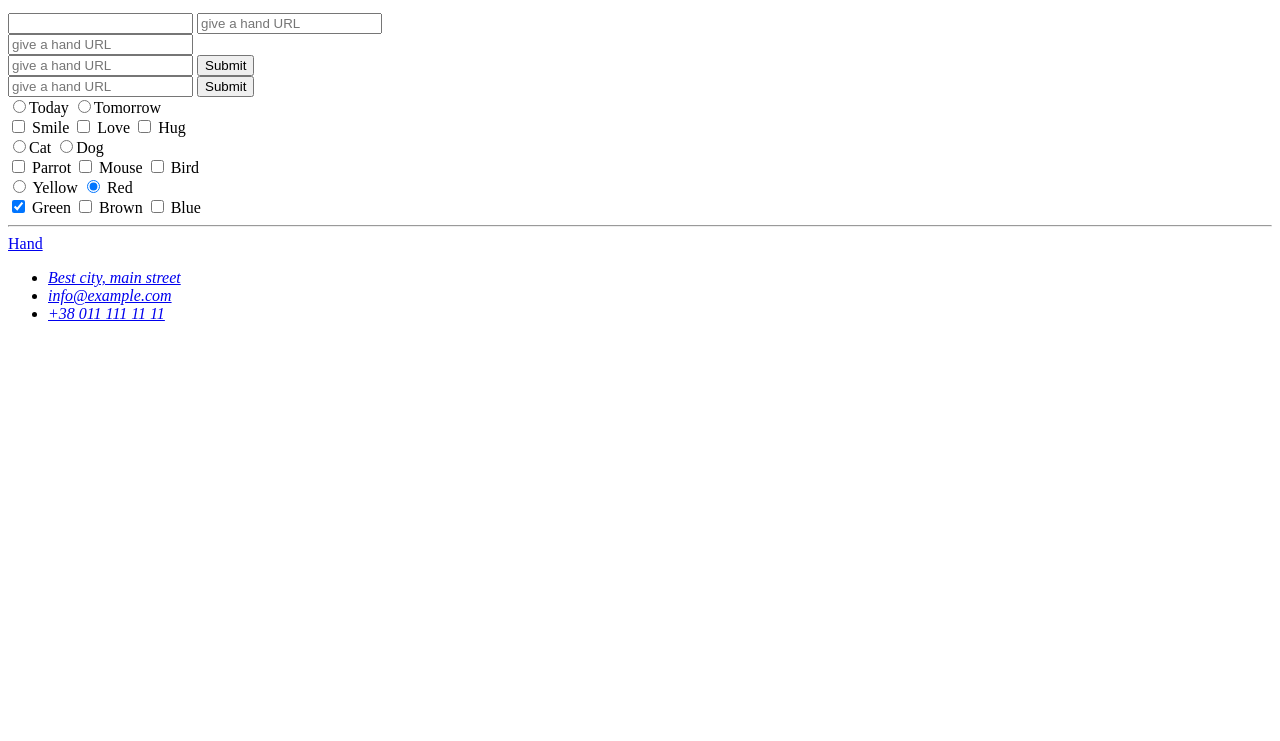
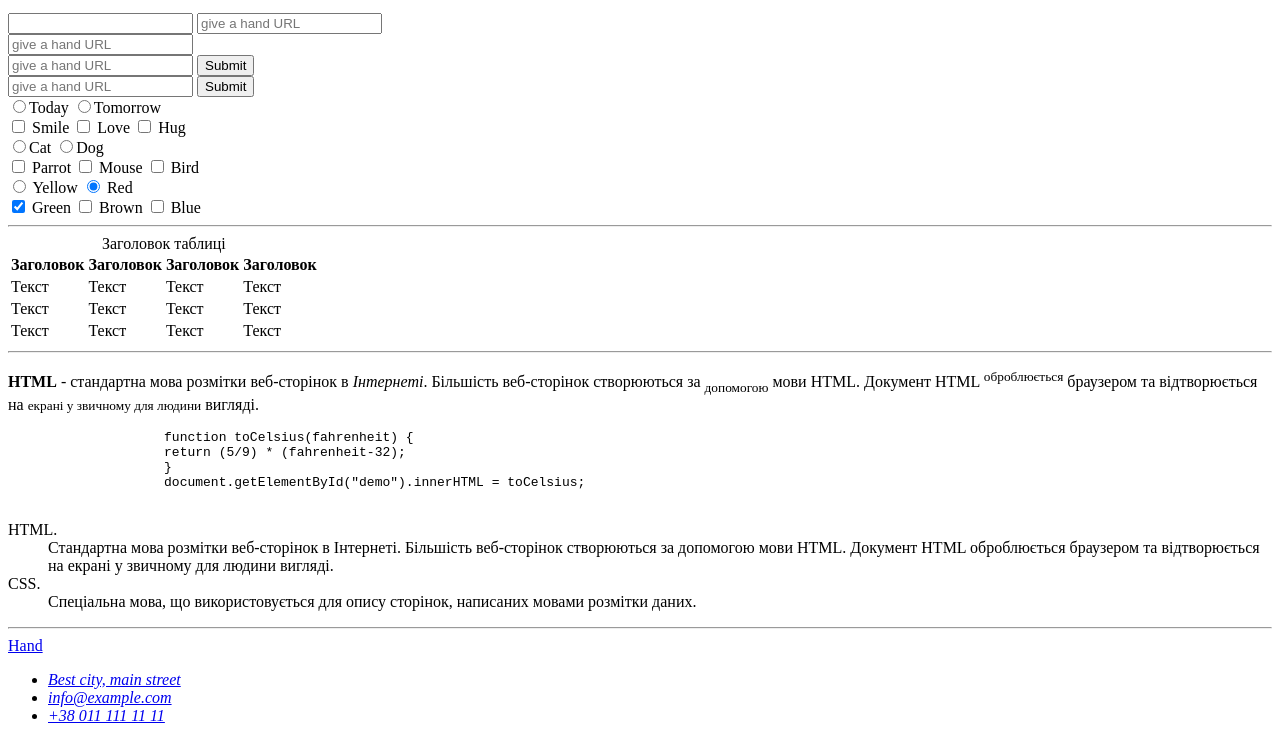
Before and after one commit to KsushkaKov/kovalenko, a plain HTML site: page index.html in a window 1280 px wide. Shown: the part 728-1469 px from the top of the page. Before the commit the page ends 1067 px from the top, so only its background shows below. Drawn offline with Linux system fonts and the light colour scheme.

Commit message:
Learned tags

```diff
--- a/index.html
+++ b/index.html
@@ -104,6 +104,72 @@
         </form>
         <!--<hr>горизонтальна лінія-->
         <hr>
+<!--<table> створення таблиці-->
+        <table>
+            <caption>Заголовок таблиці</caption>
+
+                <thead>
+                    <tr>
+                        <th>Заголовок</th>
+                        <th>Заголовок</th>
+                        <th>Заголовок</th>
+                        <th>Заголовок</th>
+                    </tr>
+                </thead>
+
+                <tbody>
+                    <tr>
+                        <td>Текст</td>
+                        <td>Текст</td>
+                        <td>Текст</td>
+                        <td>Текст</td>
+                    </tr>
+                    <tr>
+                        <td>Текст</td>
+                        <td>Текст</td>
+                        <td>Текст</td>
+                        <td>Текст</td>
+                    </tr>
+                </tbody>
+                <tfoot>
+                    <tr>
+                        <td>Текст</td>
+                        <td>Текст</td>
+                        <td>Текст</td>
+                        <td>Текст</td>
+                    </tr>
+                </tfoot>
+            </table>
+            <hr>
+         <!--strong напівжирний акцент, em важливий акцент курсив, sub індекс підстроковий, sup індекс надстроковий, small маленький текст-->
+        <p><strong>HTML</strong> - стандартна мова розмітки веб-сторінок в <em>Інтернеті</em>.
+            Більшість веб-сторінок створюються за <sub>допомогою</sub> мови HTML.
+            Документ HTML <sup>оброблюється</sup> браузером та відтворюється на <small>екрані у звичному для людини</small>
+            вигляді.</p>
+         <!--pre відображає текст без форматування-->
+            <pre>
+                    function toCelsius(fahrenheit) {
+                    return (5/9) * (fahrenheit-32);
+                    }
+                    document.getElementById("demo").innerHTML = toCelsius;
+                </pre>
+        <!--dl контейнер з термінами і описом-->
+                <dl>
+                     <!--dt термін-->
+                    <dt>HTML.</dt>
+                     <!--dd опис терміна-->
+                    <dd>
+                        Стандартна мова розмітки веб-сторінок в Інтернеті. Більшість веб-сторінок створюються за допомогою мови HTML.
+                        Документ HTML оброблюється браузером та відтворюється на екрані у звичному для людини вигляді.
+                    </dd>
+                    <dt>CSS.</dt>
+                    <dd>
+                        Спеціальна мова, що використовується для опису сторінок, написаних мовами розмітки даних.
+                    </dd>
+                </dl>
+
+
+        <hr>
         <!--footer-->
         <footer>
         <!--повернення на головну сторінку при натисканні посилання-->
```
